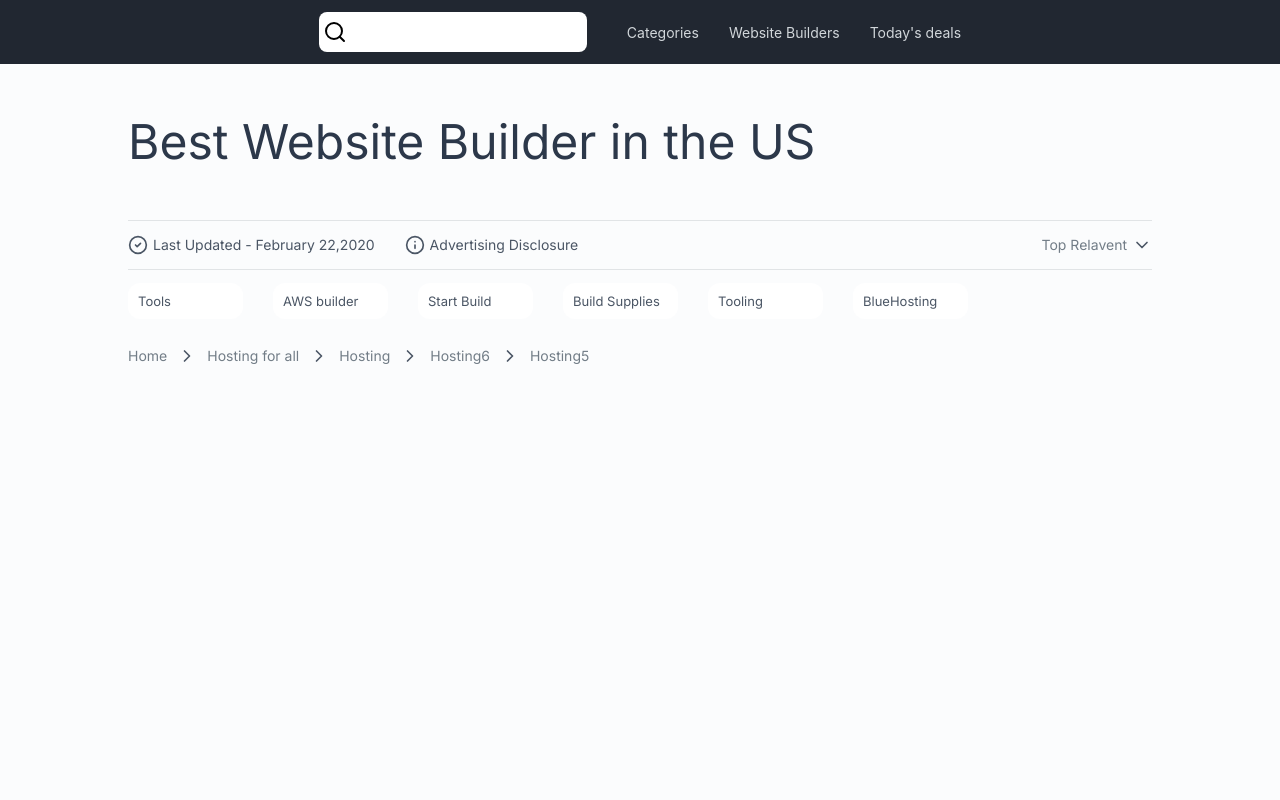
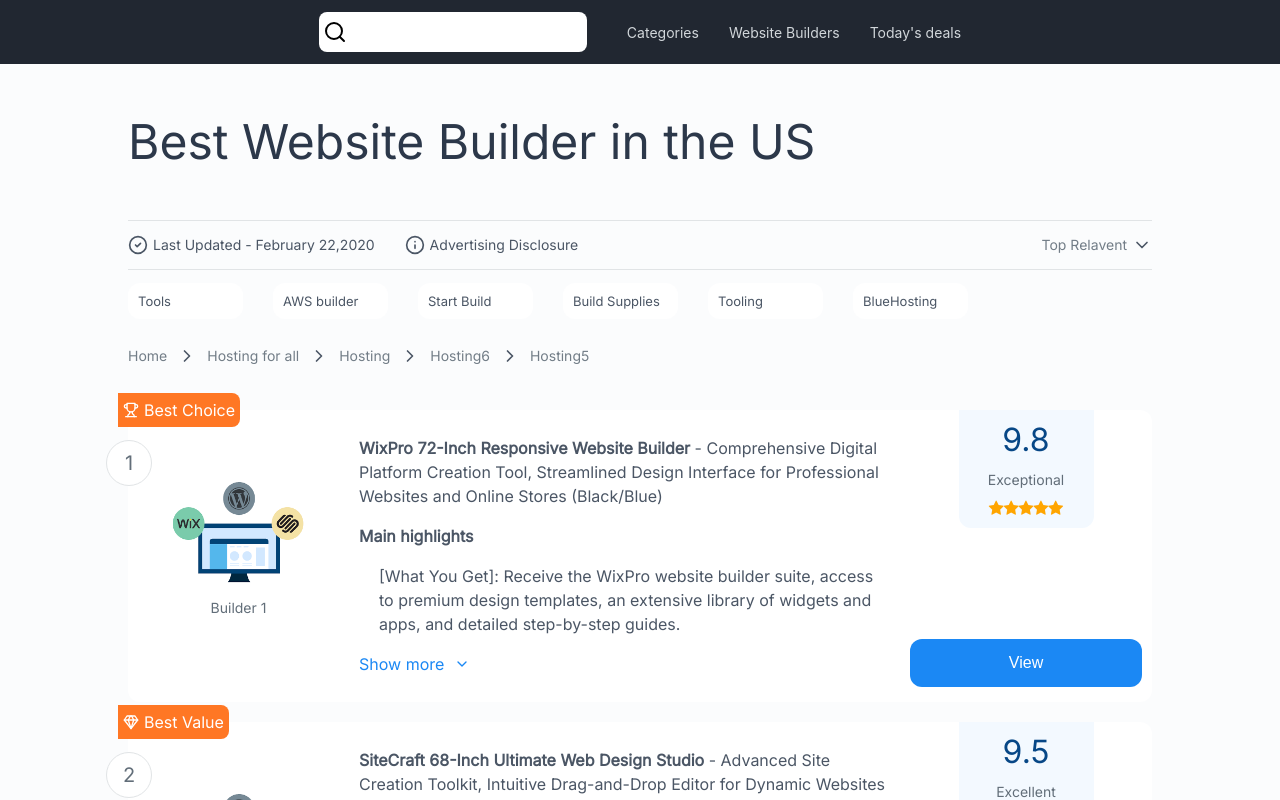
Before and after one commit to SumanGurung01/website-builder-submission, a React (Create React App) app: page / in a window 1280 px wide. Shown: the top 800 px of the page. Built offline with nearby package versions, Linux system fonts and the light colour scheme.

Commit message:
add : add product component

```diff
--- a/public/index.html
+++ b/public/index.html
@@ -23,6 +23,7 @@
       Learn how to configure a non-root public URL by running `npm run build`.
     -->
   <link href='https://fonts.googleapis.com/css?family=Inter' rel='stylesheet'>
+  <link rel="stylesheet" href="https://cdnjs.cloudflare.com/ajax/libs/font-awesome/4.7.0/css/font-awesome.min.css">
   <title>React App</title>
 </head>
 
--- a/src/components/Heading.js
+++ b/src/components/Heading.js
@@ -50,7 +50,9 @@
     return (
         <div className="linkbutton">
             {links.map((link) => (
-                <p className="linkbutton__link">{link}</p>
+                <p className="linkbutton__link" key={link}>
+                    {link}
+                </p>
             ))}
         </div>
     );
@@ -68,7 +70,7 @@
     return (
         <div className="breadcrumb">
             {crumbs.map((crumb, index) => (
-                <p className="crumb">
+                <p className="crumb" key={crumb}>
                     {crumb}
                     {index !== crumbs.length - 1 ? (
                         <ChevronRight size={20} color={"#4B5665"} />
--- a/src/components/Main.js
+++ b/src/components/Main.js
@@ -1,12 +1,14 @@
 import React from "react";
 import Heading from "./Heading";
 import "../styles/Main.scss";
+import Product from "./Product";
 
 function Main() {
     return (
         <div className="main">
             <div className="main__container">
                 <Heading />
+                <Product />
             </div>
         </div>
     );
--- /dev/null
+++ b/src/components/Product.js
@@ -0,0 +1,97 @@
+import { products } from "../utils/data";
+import "../styles/Product.scss";
+import { ChevronDown, Gem, Trophy } from "lucide-react";
+function Product() {
+    return (
+        <div className="product">
+            {products.map((product, index) => (
+                <ProductCard
+                    product={product}
+                    key={product.name}
+                    index={index}
+                />
+            ))}
+        </div>
+    );
+}
+
+export default Product;
+
+function ProductCard({ product, index }) {
+    const stars = {
+        Exceptional: ["fa-star", "fa-star", "fa-star", "fa-star", "fa-star"],
+        Excellent: [
+            "fa-star",
+            "fa-star",
+            "fa-star",
+            "fa-star",
+            "fa-star-half-full"
+        ],
+        "Very Good": ["fa-star", "fa-star", "fa-star", "fa-star", "fa-star-o"]
+    };
+
+    return (
+        <div className="productcard">
+            <div className="tag">
+                {product.catagory ? (
+                    <p>
+                        {product.catagory === "Best Choice" ? (
+                            <Trophy size={16} />
+                        ) : (
+                            <Gem size={16} />
+                        )}
+                        {product.catagory}
+                    </p>
+                ) : null}
+            </div>
+
+            <div className="index">{index + 1}</div>
+
+            <div className="productcard__image">
+                <img
+                    src={require("../assets/item.png")}
+                    alt={product.name}
+                    width={141}
+                    height={103}
+                />
+                <p>{product.image_name}</p>
+            </div>
+            <div className="product__description">
+                <p>
+                    <b>{product.name}</b> - {product.description}
+                </p>
+                <b>
+                    <p>Main highlights</p>
+                </b>
+                <p style={{ marginLeft: "20px" }}>{product.highlight}</p>
+                <p className="show__more">
+                    Show more <ChevronDown size={16} color={"#1B88F4"} />
+                </p>
+            </div>
+
+            <div className="product__rating">
+                <div className="rating__container">
+                    <p
+                        style={{
+                            fontSize: "32px",
+                            color: "#074786",
+                            margin: "20px"
+                        }}
+                    >
+                        {product.rating}
+                    </p>
+                    <p>{product.remark}</p>
+                    <div className="stars">
+                        {stars[product.remark].map((star) => (
+                            <i
+                                className={`fa ${star}`}
+                                style={{ fontSize: "16px", color: "orange" }}
+                            ></i>
+                        ))}
+                    </div>
+                </div>
+                <button>View</button>
+            </div>
+        </div>
+    );
+}
--- a/src/styles/Heading.scss
+++ b/src/styles/Heading.scss
@@ -40,7 +40,7 @@
 
 .linkbutton{
     display: flex;
-    gap:30px
+    gap:30px;
 }
 
 .linkbutton__link{
@@ -55,7 +55,8 @@
 }
 
 .breadcrumb{
-    display:flex
+    display:flex;
+    margin: 0px 0px 30px 0px;
 }
 
 .breadcrumb > p{
@@ -65,3 +66,7 @@
     margin-right:10px;
     color:#727D87;
 }
+
+.crumb{
+    cursor:pointer;
+}
--- /dev/null
+++ b/src/styles/Product.scss
@@ -0,0 +1,123 @@
+.product{
+    color:#626E79;
+    font-family:'Inter';
+    font-weight:400;
+    font-size:14px;
+    line-height:20px;
+    position: relative;
+}
+
+.productcard{
+    background-color: #FFFFFF;
+    border-radius: 12px;
+    display:flex;
+    justify-content:center;
+    margin:20px 0px 20px 0px;
+    position: relative;
+}
+
+.tag{
+    display:flex;
+    align-items:center;
+    position: absolute;
+    background-color: #FF7724;
+    left:-10px;
+    height:34px;
+    top:-17px;
+    color:#FFFFFF;
+    font-size:16px;
+    line-height:24px;
+    border-radius: 0px 8px 8px 0px;
+}
+
+.tag > p{
+    padding:5px;
+    display:flex;
+    justify-content:center;
+    align-items:center;
+    gap:5px
+}
+
+.index{
+    display:flex;
+    justify-content:center;
+    align-items:center;
+    position: absolute;
+    width:44px;
+    height:44px;
+    border-radius:100%;
+    border:1px solid #E1E4E6;
+    color:#626E79;
+    background-color: #FFFFFF;
+    font-size:20px;
+    left:-22px;
+    top:30px;
+}
+
+.productcard__image{
+    display:flex;
+    flex-direction:column;
+    justify-content:center;
+    align-items:center;
+    padding:40px;
+}
+
+.product__description{
+    font-size:16px;
+    line-height:24px;
+    color:#4B5665;
+    padding:10px;
+}
+
+.bold{
+    font-size:16px;
+    line-height:24px;
+    font-weight:700px;
+    color:#4B5665
+}
+
+.show__more{
+    color:#1B88F4;
+    display:flex;
+    align-items: center;
+    gap:10px;
+    cursor:pointer;
+}
+
+.product__rating{
+    display:flex;
+    flex-direction: column;
+    padding:0px 10px 15px 10px;
+    justify-content: space-between;
+    align-items: center;
+}
+
+.rating__container{
+    width:135px;
+    height:118px;
+    background-color: #F3F9FF;
+    border-radius: 0px 0px 12px 12px;
+}
+
+.rating__container>p{
+    margin:0px 0px 10px 0px;
+    padding:0;
+    text-align:center;
+}
+
+.product__rating>button{
+    background-color:#1B88F4;
+    width:232px;
+    height:48px;
+    color:#FFFFFF;
+    font-size: 16px;
+    border: none;
+    border-radius:12px;
+    cursor:pointer;
+}
+
+.stars{
+    display:flex;
+    justify-content: center;
+    align-items: center;
+}
--- /dev/null
+++ b/src/utils/data.js
@@ -0,0 +1,36 @@
+export const products = [
+    {
+        name: "WixPro 72-Inch Responsive Website Builder",
+        description:
+            "Comprehensive Digital Platform Creation Tool, Streamlined Design Interface for Professional Websites and Online Stores (Black/Blue)",
+        highlight:
+            "[What You Get]: Receive the WixPro website builder suite, access to premium design templates, an extensive library of widgets and apps, and detailed step-by-step guides.",
+        rating: 9.8,
+        remark: "Exceptional",
+        catagory: "Best Choice",
+        image_name: "Builder 1"
+    },
+
+    {
+        name: "SiteCraft 68-Inch Ultimate Web Design Studio",
+        description:
+            "Advanced Site Creation Toolkit, Intuitive Drag-and-Drop Editor for Dynamic Websites and E-commerce Platforms (Green/White)",
+        highlight:
+            "[What You Get]: Gain access to the SiteCraft design studio, featuring a robust selection of design elements, SEO optimization tools, and e-commerce integrations.",
+        rating: 9.5,
+        remark: "Excellent",
+        catagory: "Best Value",
+        image_name: "Builder"
+    },
+
+    {
+        name: "WixPro 72-Inch Responsive Website Builder",
+        description:
+            "Comprehensive Digital Platform Creation Tool, Streamlined Design Interface for Professional Websites and Online Stores (Black/Blue)",
+        highlight:
+            "[What You Get]: Receive the WixPro website builder suite, access to premium design templates, an extensive library of widgets and apps, and detailed step-by-step guides.",
+        rating: 9.3,
+        remark: "Exceptional",
+        image_name: "Builder 1"
+    }
+];
```
Also changed, not shown: src/assets/item.png (added).
